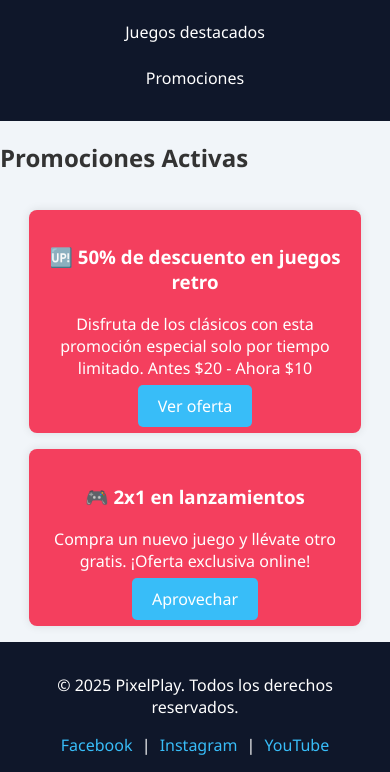
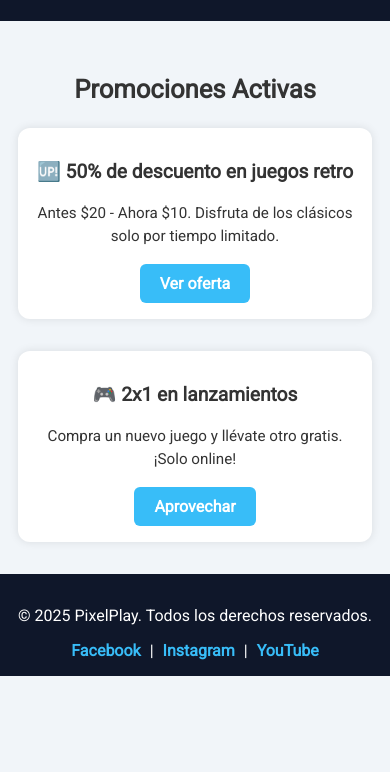
Before and after one commit to Portillo87/parcial3.github.io, a plain HTML site: page promociones.html in a window 390 px wide. Shown: the part 127-899 px from the top of the page. After the commit the page ends 844 px from the top, so only its background shows below. Drawn offline with Linux system fonts and the light colour scheme.

Commit message:
Actualizar

```diff
--- a/css/styles.css
+++ b/css/styles.css
@@ -1,10 +1,9 @@
-
 :root {
   --color-principal: #0f172a;
   --color-secundario: #38bdf8;
   --color-promocion: #f43f5e;
   --color-fondo: #f1f5f9;
-  --fuente: 'Segoe UI', sans-serif;
+  --fuente: 'Roboto', sans-serif;
 }
 
 body {
@@ -24,21 +23,24 @@ body {
 .nav {
   display: flex;
   justify-content: center;
-  gap: 1.5rem;
+  gap: 2rem;
   list-style: none;
   padding: 0;
+  margin-top: 0.5rem;
+  flex-wrap: wrap;
 }
 
 .nav a {
   color: white;
   text-decoration: none;
+  font-weight: 700;
 }
 
 .banner {
+  width: 100%;
   position: relative;
-  width: 100%;
+  overflow: hidden;
   background-color: var(--color-secundario);
-  overflow: hidden;
 }
 
 .banner-img {
@@ -51,47 +53,49 @@ body {
 
 .banner-text {
   display: none;
-}
-
-.bienvenida, .destacados, .footer {
+  position: absolute;
+  bottom: 10%;
+  left: 50%;
+  transform: translateX(-50%);
+  background: rgba(0, 0, 0, 0.5);
+  color: white;
   padding: 1rem;
+  border-radius: 8px;
   text-align: center;
 }
 
-.boton {
-  background-color: var(--color-secundario);
-  padding: 10px 20px;
-  margin: 10px;
-  color: white;
-  text-decoration: none;
-  border-radius: 5px;
-  transition: background-color 0.3s ease;
+.contenedor {
+  max-width: 1200px;
+  margin: auto;
+  padding: 2rem 1rem;
+  text-align: center;
 }
 
-.boton:hover {
-  background-color: #0ea5e9;
+.titulo-seccion {
+  font-size: 1.6rem;
+  margin-bottom: 1.5rem;
 }
 
 .tarjetas {
   display: flex;
   flex-wrap: wrap;
+  gap: 2rem;
   justify-content: center;
-  gap: 1rem;
-  padding: 1rem;
 }
 
 .card {
   background: white;
-  width: 300px;
+  max-width: 320px;
+  width: 100%;
+  border-radius: 12px;
   padding: 1rem;
   box-shadow: 0 0 10px rgba(0,0,0,0.1);
-  border-radius: 8px;
   text-align: center;
-  transition: transform 0.2s ease;
+  transition: transform 0.3s ease;
 }
 
 .card:hover {
-  transform: translateY(-4px);
+  transform: translateY(-5px);
 }
 
 .card img {
@@ -101,40 +105,72 @@ body {
   border-radius: 8px;
 }
 
-.promo {
-  background-color: var(--color-promocion);
-  color: white;
+.card h3 {
+  font-size: 1.2rem;
+  margin-top: 1rem;
+  font-weight: 700;
 }
 
-.precio {
-  display: block;
+.card p {
+  font-size: 0.95rem;
+  line-height: 1.5;
+  margin: 1rem 0;
+}
+
+.boton {
+  background-color: var(--color-secundario);
+  color: white;
+  padding: 10px 20px;
+  text-decoration: none;
   font-weight: bold;
-  margin-top: 1rem;
+  border-radius: 6px;
+  display: inline-block;
+  transition: background-color 0.3s ease;
+}
+
+.boton:hover {
+  background-color: #0ea5e9;
 }
 
 .footer {
   background-color: var(--color-principal);
   color: white;
+  padding: 1rem;
+  text-align: center;
 }
 
 .redes a {
   color: var(--color-secundario);
   text-decoration: none;
   margin: 0 5px;
+  font-weight: bold;
+}
+
+.bienvenida p {
+  font-size: 1.1rem;
+  max-width: 600px;
+  margin: auto;
+  line-height: 1.6;
+  padding: 1rem 0;
+}
+
+.destacados {
+  display: flex;
+  flex-wrap: wrap;
+  justify-content: center;
+  gap: 1rem;
+  margin-top: 2rem;
 }
 
 @media (max-width: 768px) {
-  .nav {
-    flex-direction: column;
-  }
-
-  .tarjetas {
+  .tarjetas,
+  .destacados {
     flex-direction: column;
     align-items: center;
   }
 
-  .card img {
-    height: 160px;
+  .card {
+    max-width: 90%;
   }
 
   .banner-img {
--- a/promociones.html
+++ b/promociones.html
@@ -1,9 +1,10 @@
-<html lang="en">
+<html lang="es">
 <head>
-  <meta charset="UTF-8">
-  <meta name="viewport" content="width=device-width, initial-scale=1.0">
+  <meta charset="UTF-8" />
+  <meta name="viewport" content="width=device-width, initial-scale=1.0" />
   <title>PixelPlay - Promociones</title>
-  <link rel="stylesheet" href="css/styles.css">
+  <link rel="stylesheet" href="css/styles.css" />
+  <link href="https://fonts.googleapis.com/css2?family=Roboto&display=swap" rel="stylesheet">
 </head>
 <body>
   <header class="header">
@@ -17,19 +18,23 @@
     </nav>
   </header>
 
-  <main>
+  <main class="contenedor">
     <h2 class="titulo-seccion">Promociones Activas</h2>
     <section class="tarjetas">
       <div class="card promo">
-        <h3>🆙 50% de descuento en juegos retro</h3>
-        <p>Disfruta de los clásicos con esta promoción especial solo por tiempo limitado. Antes $20 - Ahora $10</p>
-        <a href="#" class="boton">Ver oferta</a>
+        <div class="card-contenido">
+          <h3>🆙 50% de descuento en juegos retro</h3>
+          <p>Antes $20 - Ahora $10. Disfruta de los clásicos solo por tiempo limitado.</p>
+          <a href="#" class="boton">Ver oferta</a>
+        </div>
       </div>
 
       <div class="card promo">
-        <h3>🎮 2x1 en lanzamientos</h3>
-        <p>Compra un nuevo juego y llévate otro gratis. ¡Oferta exclusiva online!</p>
-        <a href="#" class="boton">Aprovechar</a>
+        <div class="card-contenido">
+          <h3>🎮 2x1 en lanzamientos</h3>
+          <p>Compra un nuevo juego y llévate otro gratis. ¡Solo online!</p>
+          <a href="#" class="boton">Aprovechar</a>
+        </div>
       </div>
     </section>
   </main>
```
Also changed, not shown: index.html (+15 -9 lines), juegos.html (+15 -8 lines).
